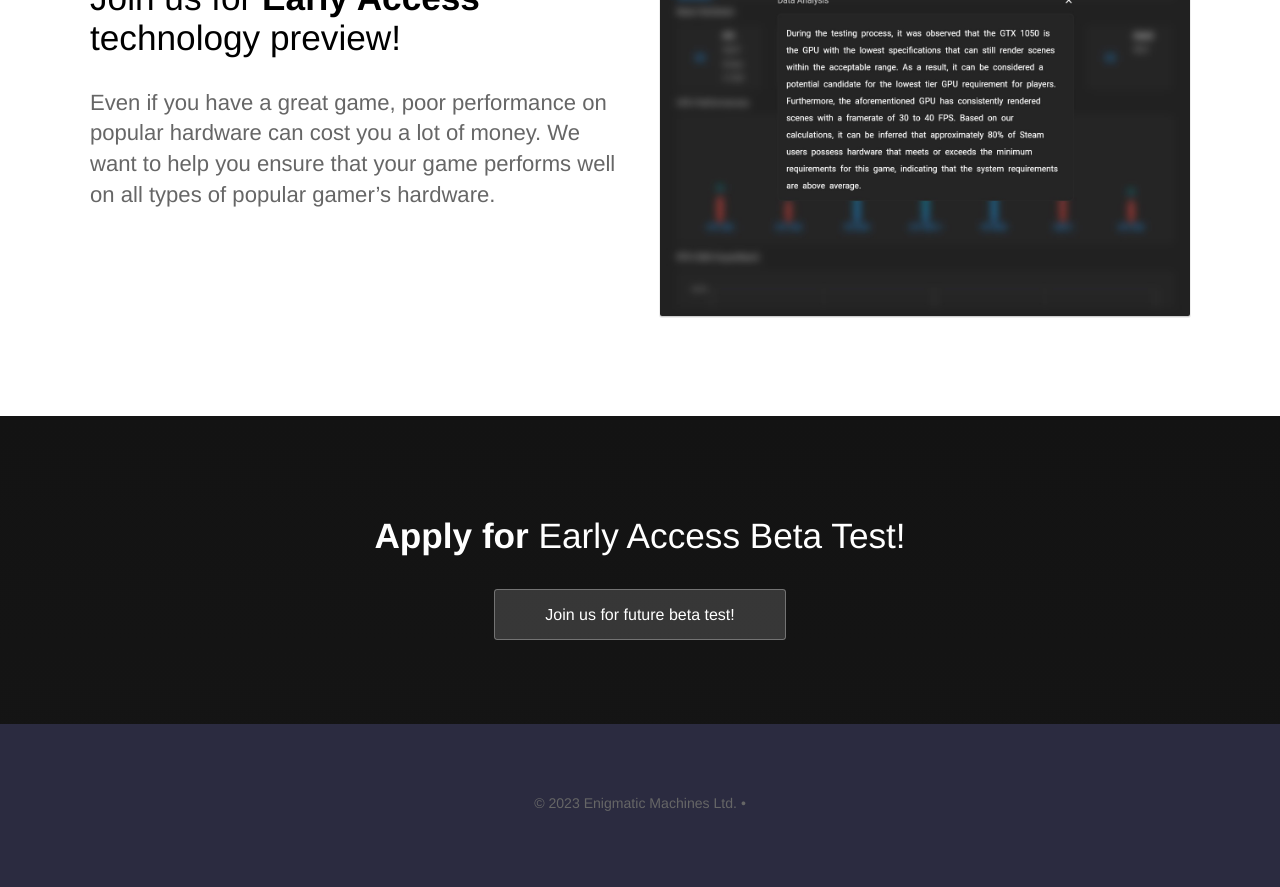
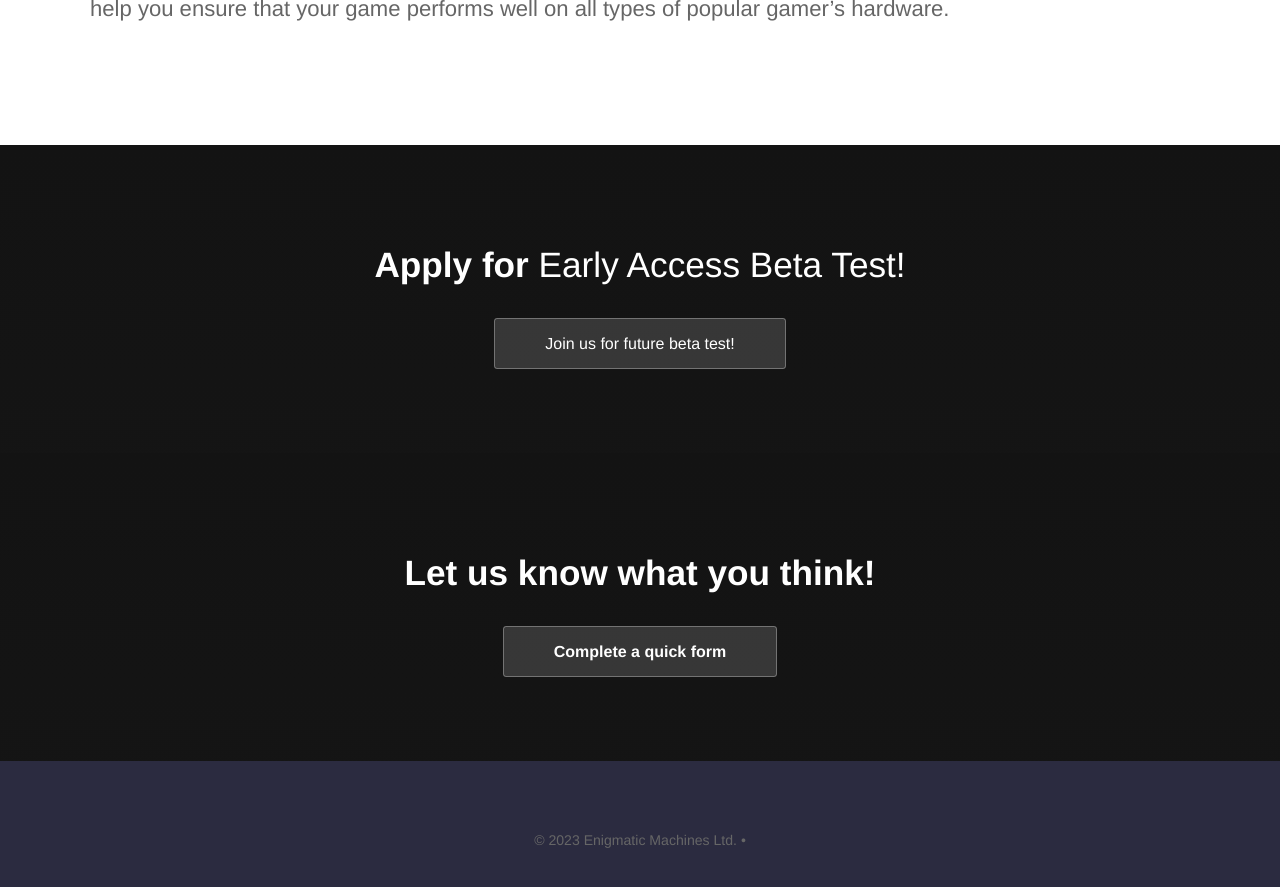
Before and after one commit to EnigmaticMachines/performace, a Jekyll site: the page built from index.html, in a window 1280 px wide and 900 px high, scrolled down 1817 px. Shown: the top 887 px of the window. Built offline with Jekyll 4.4.1, drawn with Linux system fonts in a browser that asks for light colours; before the commit the page ends 2681 px from its top, so only the background shows below that.

Commit message:
Changed index

```diff
--- a/index.html
+++ b/index.html
@@ -50,9 +50,9 @@ description: Welcome to cloud performance game testing.
 				<p>Even if you have a great game, poor performance on popular hardware can cost you a lot of money.
 					We want to help you ensure that your game performs well on all types of popular gamer’s hardware.</p>
 			</div>
-			<div class="image">
+<!-- 			<div class="image">
 				<img src="{{ site.baseurl }}/images/tygo_3.jpg" alt="Screenshot" class="screenshot editable" />
-			</div>
+			</div> -->
 		</div>
 	</section>
 
@@ -73,4 +73,9 @@ description: Welcome to cloud performance game testing.
 		<h2 class="editable"><strong>Apply for </strong> Early Access Beta Test!</h2>
 		<div class="button alt"><a href="#">Join us for future beta test!</a></div>
 	</section>
+
+	<section class="bottom-cta">
+		<h2 class="editable"><strong>Let us know what you think!</h2>
+		<div class="button alt"><a href="#">Complete a quick form</a></div>
+	</section>
 </div>
```
